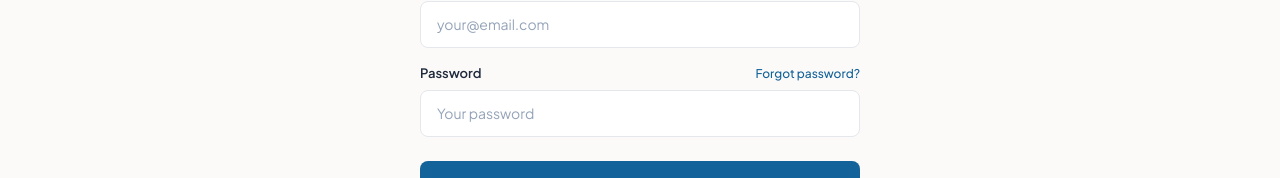
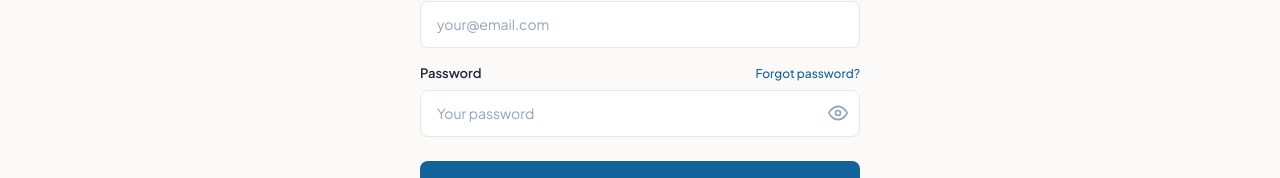
Before and after one commit to Mikomijie/pathfinder, a React (Create React App) app in the folder frontend/: page /login in a window 1280 px wide. Shown: the part 416-594 px from the top of the page. Built offline with nearby package versions, Linux system fonts and the light colour scheme.

Commit message:
add gamificatoin

```diff
--- a/frontend/src/pages/auth/Login.jsx
+++ b/frontend/src/pages/auth/Login.jsx
@@ -16,6 +16,7 @@
 export default function Login() {
   const navigate = useNavigate();
   const [loading, setLoading] = useState(false);
+  const [showPassword, setShowPassword] = useState(false);
   const [error, setError] = useState('');
   const [form, setForm] = useState({ email: '', password: '' });
 
@@ -37,7 +38,6 @@
 
       if (signInError) throw signInError;
 
-      // Get profile to check role
       const { data: profile, error: profileError } = await supabase
         .from('profiles')
         .select('role')
@@ -62,7 +62,6 @@
     <div className="min-h-screen bg-[#FCFAF9] flex flex-col">
       <style>{`@import url('https://fonts.googleapis.com/css2?family=Plus+Jakarta+Sans:wght@400;500;600;700;800&display=swap'); * { font-family: 'Plus Jakarta Sans', sans-serif; }`}</style>
 
-      {/* Nav */}
       <header className="w-full border-b border-[#E4E7EC] bg-white">
         <div className="max-w-[1200px] mx-auto px-6 h-[60px] flex items-center">
           <Logo />
@@ -109,15 +108,35 @@
                 <label className="text-[13px] font-semibold text-[#1E293B]">Password</label>
                 <a href="#" className="text-[12px] text-[#136299] hover:underline font-medium">Forgot password?</a>
               </div>
+              <div className="relative">
                 <input
                   name="password"
-                type="password"
+                  type={showPassword ? 'text' : 'password'}
                   required
                   placeholder="Your password"
                   value={form.password}
                   onChange={handleChange}
-                className="w-full px-4 py-3 bg-white border border-[#E4E7EC] rounded-xl text-[14px] text-[#1E293B] placeholder-[#94A3B8] focus:outline-none focus:border-[#5B9BD5] focus:ring-2 focus:ring-[#5B9BD5]/10 transition-all"
+                  className="w-full px-4 py-3 bg-white border border-[#E4E7EC] rounded-xl text-[14px] text-[#1E293B] placeholder-[#94A3B8] focus:outline-none focus:border-[#5B9BD5] focus:ring-2 focus:ring-[#5B9BD5]/10 transition-all pr-12"
                 />
+                <button
+                  type="button"
+                  onClick={() => setShowPassword(!showPassword)}
+                  className="absolute right-3 top-1/2 -translate-y-1/2 text-[#94A3B8] hover:text-[#475467] transition-colors"
+                >
+                  {showPassword ? (
+                    <svg viewBox="0 0 24 24" fill="none" className="w-5 h-5" stroke="currentColor" strokeWidth="2" strokeLinecap="round">
+                      <path d="M17.94 17.94A10.07 10.07 0 0 1 12 20c-7 0-11-8-11-8a18.45 18.45 0 0 1 5.06-5.94"/>
+                      <path d="M9.9 4.24A9.12 9.12 0 0 1 12 4c7 0 11 8 11 8a18.5 18.5 0 0 1-2.16 3.19"/>
+                      <line x1="1" y1="1" x2="23" y2="23"/>
+                    </svg>
+                  ) : (
+                    <svg viewBox="0 0 24 24" fill="none" className="w-5 h-5" stroke="currentColor" strokeWidth="2" strokeLinecap="round">
+                      <path d="M1 12s4-8 11-8 11 8 11 8-4 8-11 8-11-8-11-8z"/>
+                      <circle cx="12" cy="12" r="3"/>
+                    </svg>
+                  )}
+                </button>
+              </div>
             </div>
 
             <button
```
Also changed, not shown: frontend/src/pages/dashboard/flashcards/Flashcards.jsx (added), frontend/src/pages/dashboard/home/Home.jsx (added), frontend/src/pages/dashboard/lesson/Lesson.jsx (added), frontend/src/pages/dashboard/progress/Progress.jsx (added), frontend/src/pages/dashboard/quiz/Quiz.jsx (added), frontend/src/pages/dashboard/subjects/Subjects.jsx (added). Lines whose indentation alone changed are shown as unchanged.
